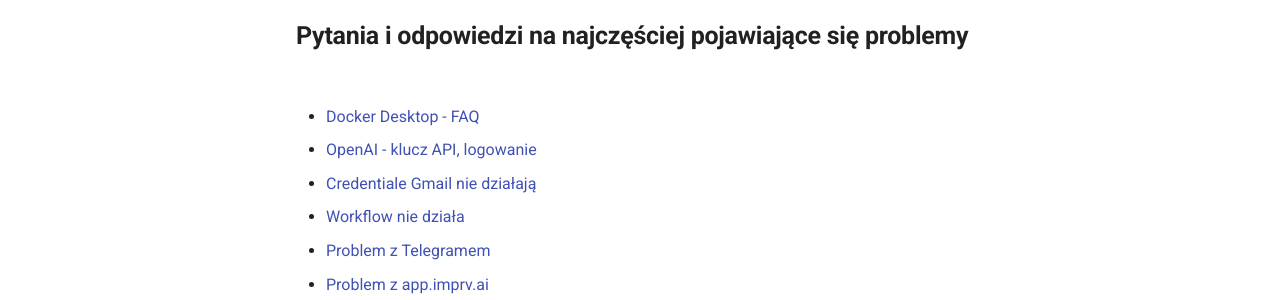
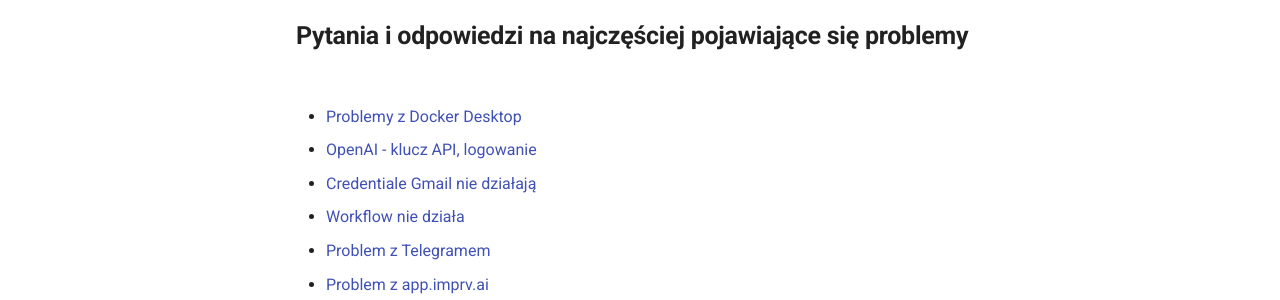
Before and after one commit to imprv-ai/agenci-ai-faq, an MkDocs documentation site: the page built from docs/index.md, in a window 1280 px wide. Shown: the part 421-721 px from the top of the page. Built offline with MkDocs 1.6.1 and Material for MkDocs 9.7.7, drawn with Linux system fonts in a browser that asks for light colours; comment, search, counter and statistics services are not loaded.

Commit message:
docker desktop

```diff
--- a/docs/index.md
+++ b/docs/index.md
@@ -8,7 +8,7 @@
 
 ## **Pytania i odpowiedzi na najczęściej pojawiające się problemy**
 
-- [Docker Desktop - FAQ](./pages/02_docker_desktop.md)
+- [Problemy z Docker Desktop](./pages/02_docker_desktop.md)
 - [OpenAI - klucz API, logowanie](./pages/03_open_ai.md)
 - [Credentiale Gmail nie działają](./pages/04_credentiale_credentials_problems.md)
 - [Workflow nie działa](./pages/05_workflow_does_not_work.md)
```
Also changed, not shown: docs/pages/02_docker_desktop.md (+1 -1 lines).
